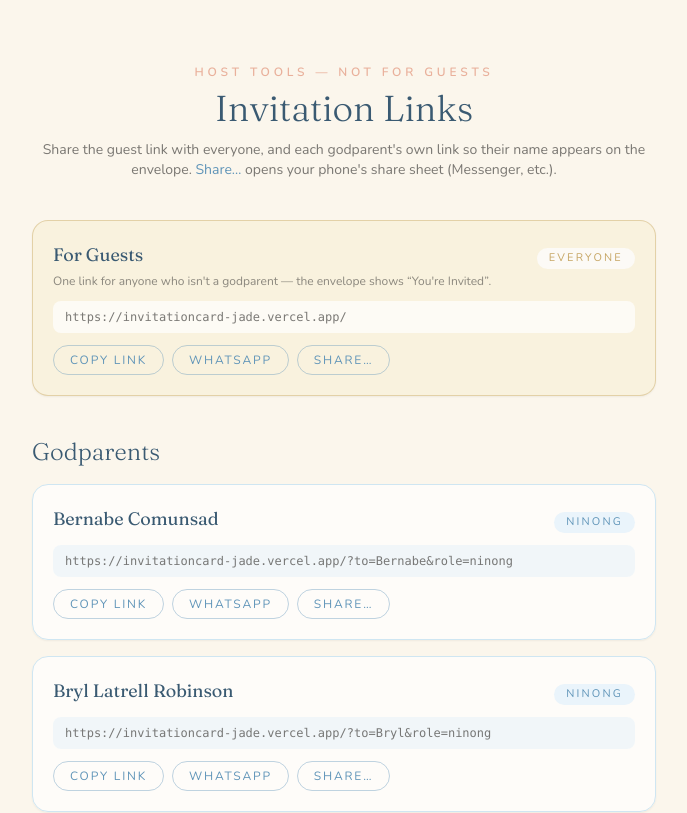
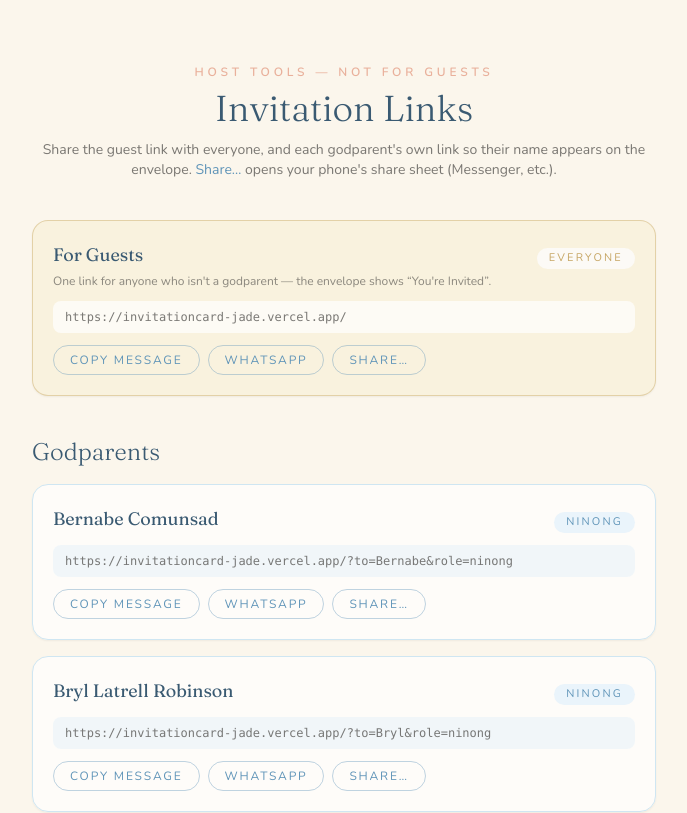
Before and after one commit to theo2815/invitationcard, a Next.js app: page /links in a window 1280 px wide. Shown: the top 813 px of the page, without its empty margins (296-983 px from the left). Built offline with nearby package versions, Linux system fonts and the light colour scheme; no server answers.

Commit message:
Update share message wording and copy full message with link

```diff
--- a/app/links/page.tsx
+++ b/app/links/page.tsx
@@ -38,14 +38,14 @@ export default function LinksPage() {
   const linkFor = (g: Guest) =>
     `${origin}/?to=${encodeURIComponent(firstNameOf(g.name))}&role=${g.role}`;
 
-  // Short note (NO url) — used as the share-sheet text + WhatsApp text. The url
-  // is passed/appended separately so it isn't duplicated.
+  // Warm note (NO url) — used as the share-sheet text + WhatsApp/Copy text. The
+  // link is passed/appended separately so it isn't duplicated.
   const noteFor = (g: Guest) =>
-    `Dear ${g.roleLabel} ${firstNameOf(g.name)}, you're invited to the Christening of ${content.baby.firstName}. Please open your invitation:`;
+    `Dear ${g.roleLabel} ${firstNameOf(g.name)},\n\nYou are warmly invited to celebrate the christening of ${content.baby.firstName}. Your presence would make this special occasion even more meaningful to us.\n\nPlease open the invitation for more details.`;
 
   // Generic link for ordinary guests (no name) — envelope shows "You're Invited".
   const guestLink = `${origin}/`;
-  const guestNote = `You're invited to the Christening of ${content.baby.firstName}! Please open your invitation:`;
+  const guestNote = `Dear Family & Friends,\n\nYou are warmly invited to celebrate the christening of ${content.baby.firstName}. Your presence would make this special occasion even more meaningful to us.\n\nPlease open the invitation for more details.`;
 
   const copy = async (key: string, text: string) => {
     try {
@@ -72,7 +72,7 @@ export default function LinksPage() {
         /* user cancelled or share failed — fall through to copy */
       }
     }
-    copy(key, `${note} ${link}`);
+    copy(key, `${note}\n${link}`);
   };
 
   const btn =
@@ -81,11 +81,11 @@ export default function LinksPage() {
   // Shared Copy / WhatsApp / Share… button row.
   const actions = (key: string, link: string, note: string) => (
     <div className="mt-3 flex flex-wrap gap-2">
-      <button type="button" onClick={() => copy(key, link)} className={btn}>
-        {copied === key ? "Copied!" : "Copy link"}
+      <button type="button" onClick={() => copy(key, `${note}\n${link}`)} className={btn}>
+        {copied === key ? "Copied!" : "Copy message"}
       </button>
       <a
-        href={`https://wa.me/?text=${encodeURIComponent(`${note} ${link}`)}`}
+        href={`https://wa.me/?text=${encodeURIComponent(`${note}\n${link}`)}`}
         target="_blank"
         rel="noopener noreferrer"
         className={btn}
```
